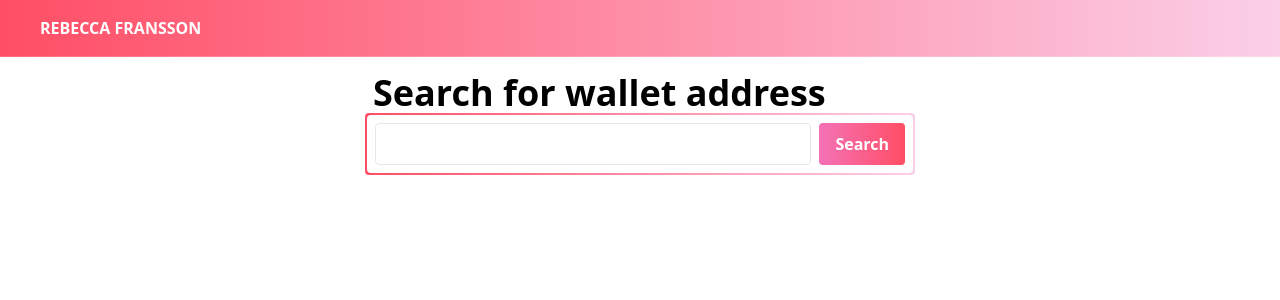
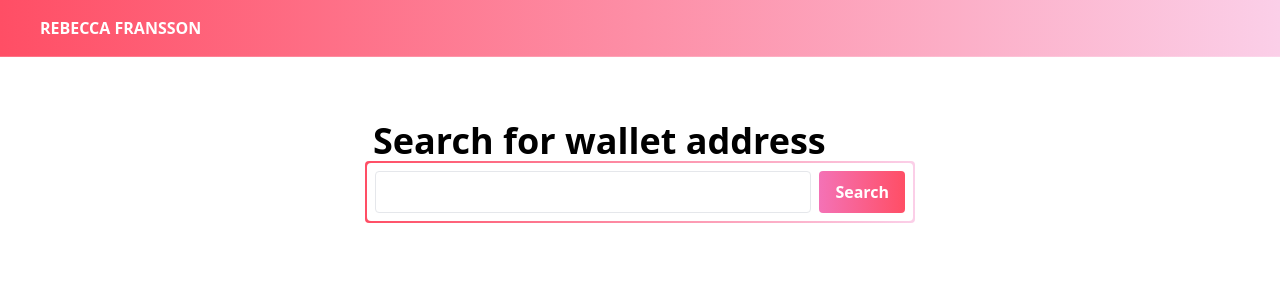
Before and after one commit to RebeccaFransson/web3transactions, a Next.js app: page / in a window 1280 px wide. Shown: the top 300 px of the page. Built offline with nearby package versions, Linux system fonts and the light colour scheme.

Commit message:
more space above title on homepage

```diff
--- a/app/[address]/page.tsx
+++ b/app/[address]/page.tsx
@@ -48,7 +48,7 @@ export default function Transactions({ params }: { params: { address: Hex } }) {
   };
 
   return (
-    <div className="w-full flex flex-col gap-8 sm:gap-12">
+    <div className="w-full flex flex-col">
       <Summary
         address={params.address}
         network={network}
@@ -56,8 +56,8 @@ export default function Transactions({ params }: { params: { address: Hex } }) {
       />
       <div className=" flex flex-col items-center p-2 sm:p-4">
         <div className="w-full lg:w-[990px]">
-          <H1 className="pl-5">TRANSACTIONS</H1>
-          <Box className="">
+          <H1 className="pl-5  pt-8 sm:pt-12">TRANSACTIONS</H1>
+          <Box>
             <table className="w-full">
               <thead className=" ">
                 <tr className="border-b border-gray-100">
--- a/app/page.tsx
+++ b/app/page.tsx
@@ -14,7 +14,7 @@ export default function Home() {
   return (
     <div className=" flex flex-col items-center p-2 sm:p-4">
       <div className="w-full md:w-[550px]">
-        <H1 className="pl-2">Search for wallet address</H1>
+        <H1 className="pl-2 pt-8 sm:pt-12">Search for wallet address</H1>
         <Box className="flex gap-2 p-2">
           <input
             className="w-full border p-2 rounded"
```
